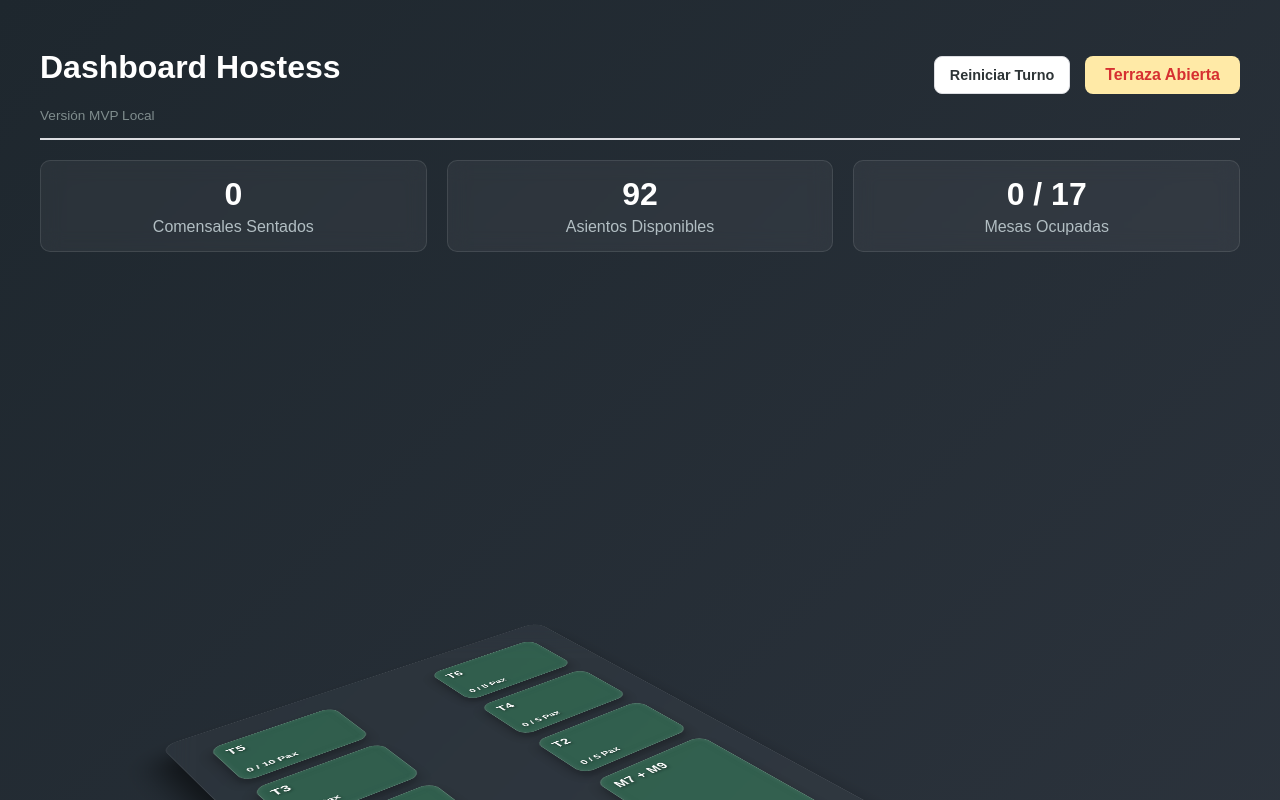
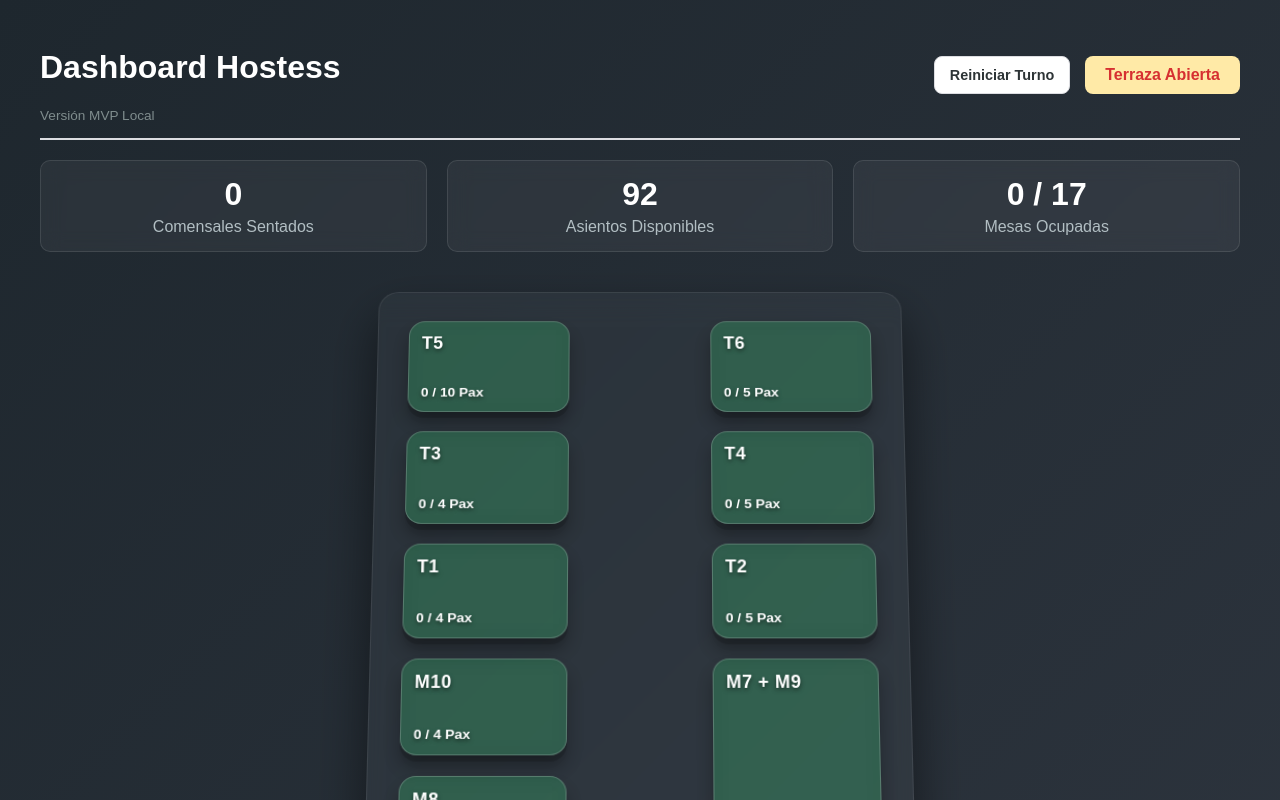
Before and after one commit to Emygg/MapaDeMesas, a React (Vite) app: page / in a window 1280 px wide. Shown: the top 800 px of the page. Built offline with nearby package versions, Linux system fonts and the light colour scheme.

Commit message:
de nuevo, cambios visuales a la pagina

```diff
--- a/src/App.css
+++ b/src/App.css
@@ -66,23 +66,22 @@
   grid-template-rows: repeat(9, 95px);
   gap: 20px;
 
-  /* EFECTO ISOMÉTRICO (Rotación en X y Z) */
-  transform: rotateX(55deg) rotateZ(-40deg);
-  transform-style: preserve-3d; /* Permite que las mesas se eleven del piso */
+  /* Lo dejamos derecho (sin rotateZ) y con una inclinación hacia atrás casi imperceptible */
+  transform: rotateX(8deg);
+  transform-origin: top center; /* CRÍTICO: Esto evita que el mapa se empuje hacia abajo dejando el hueco */
+  transform-style: preserve-3d;
 
-  /* Piso de cristal esmerilado */
   background: rgba(255, 255, 255, 0.03);
   backdrop-filter: blur(15px);
   -webkit-backdrop-filter: blur(15px);
   border: 1px solid rgba(255, 255, 255, 0.08);
-  padding: 40px;
+  padding: 30px;
   border-radius: 20px;
 
-  /* Sombra pesada para separar el mapa del fondo de la app */
-  box-shadow: -20px 30px 40px rgba(0,0,0,0.6);
+  /* Sombra más centrada y elegante */
+  box-shadow: 0 25px 50px rgba(0,0,0,0.5);
   width: max-content;
   margin: 0 auto;
-  transition: transform 0.5s ease;
 }
 
 /* Tarjeta de la Mesa */
@@ -96,19 +95,20 @@
   cursor: pointer;
   position: relative;
 
-  /* EFECTO CRISTAL (Glassmorphism) */
   backdrop-filter: blur(10px);
   -webkit-backdrop-filter: blur(10px);
 
-  /* Elevación 3D en el eje Z */
-  transform: translateZ(20px);
-  transition: all 0.3s cubic-bezier(0.25, 0.8, 0.25, 1);
-  text-shadow: 0 2px 4px rgba(0,0,0,0.5); /* Sombra en el texto para legibilidad */
+  /* Se elevan sutilmente del cristal base */
+  transform: translateZ(10px);
+  transition: all 0.2s ease-out;
+  text-shadow: 0 2px 4px rgba(0,0,0,0.5);
+
+  /* EL TRUCO 3D: Sombra dura abajo para dar grosor + sombra difuminada para flotar */
+  box-shadow: 0 6px 0 rgba(0,0,0,0.15), 0 12px 15px rgba(0,0,0,0.3) !important;
 }
 .tarjeta-mesa:hover {
-  /* Se elevan más hacia el usuario */
-  transform: translateZ(40px) scale(1.05);
-  box-shadow: -10px 20px 25px rgba(0,0,0,0.5), inset 0 0 15px rgba(255,255,255,0.3) !important;
+  transform: translateZ(25px) translateY(-4px);
+  box-shadow: 0 10px 0 rgba(0,0,0,0.15), 0 20px 25px rgba(0,0,0,0.4) !important;
 }
 .tarjeta-mesa h4 { margin: 0; font-size: 1.1rem; letter-spacing: 0.5px; }
 .tarjeta-mesa p { margin: 0; font-size: 0.85rem; font-weight: bold; }
@@ -132,11 +132,10 @@
 
 .contenedor-mapa-scroll {
   flex: 1;
-  /* La perspectiva le da profundidad a la rotación */
-  perspective: 1200px;
+  perspective: 1500px; /* Perspectiva más suave */
   display: flex;
   justify-content: center;
-  padding-top: 40px;
+  padding-top: 10px; /* Reducimos el espacio inútil */
 }
 
 /* Panel Lateral */
```
